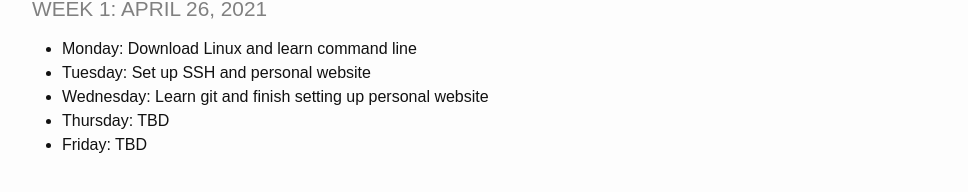
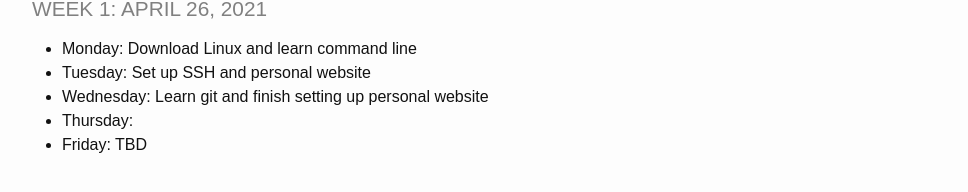
Before and after one commit to codyarvonen/personal_website, a Jekyll site: the page built from _pages/log.md, in a window 1280 px wide. Shown: the part 225-417 px from the top of the page, without its empty margins (53-1021 px from the left). Built offline with Jekyll 4.4.1, drawn with Linux system fonts in a browser that asks for light colours.

Commit message:
fixing the commit

```diff
--- a/_pages/log.md
+++ b/_pages/log.md
@@ -8,5 +8,5 @@ title: IMMERSE Activity Log
 * **Monday**: Download Linux and learn command line
 * **Tuesday**: Set up SSH and personal website
 * **Wednesday**: Learn git and finish setting up personal website
-* **Thursday**: TBD
+* **Thursday**:
 * **Friday**: TBD
```
